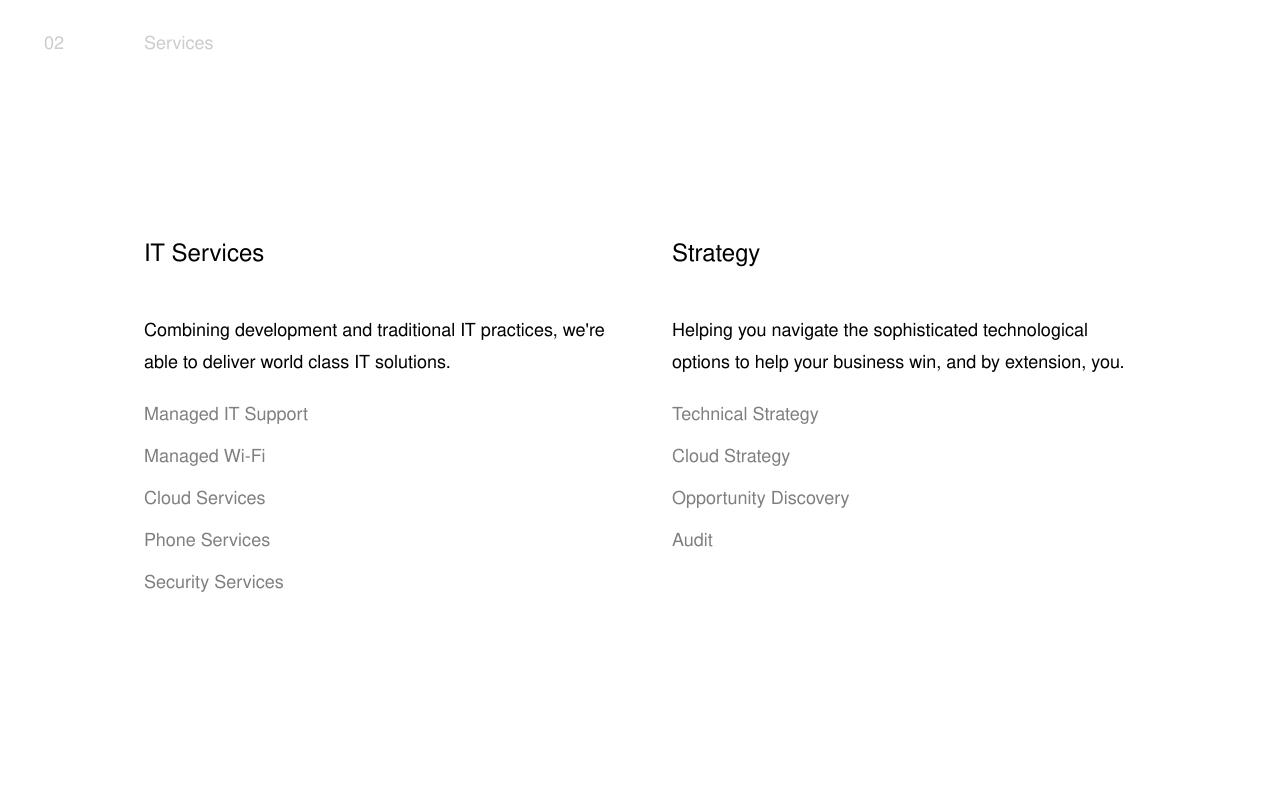
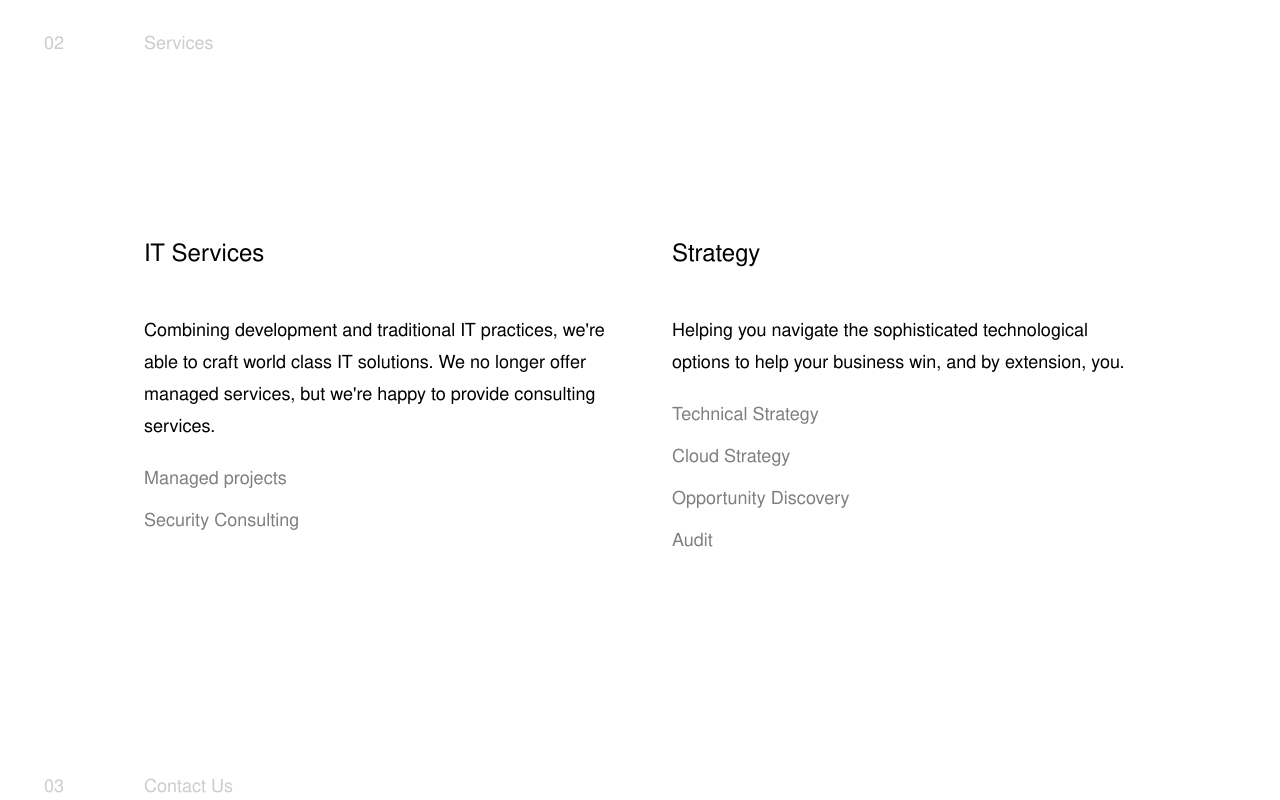
Before and after one commit to acrawly/crawford.works, a plain HTML site: page index.html in a window 1280 px wide. Shown: the part 1345-2145 px from the top of the page. Drawn offline with Linux system fonts and the light colour scheme.

Commit message:
Removed managed services

```diff
--- a/index.html
+++ b/index.html
@@ -12,11 +12,11 @@
   <meta property="og:locale" content="en_US" />
   <meta property="og:type" content="website" />
   <meta property="og:title" content="CrawfordWorks - Information Technology services from Calgary" />
-  <meta property="og:description" content="We help companies use technology to help them win." />
+  <meta property="og:description" content="We help companies use technology to win." />
   <meta property="og:url" content="https://crawford.works/" />
   <meta property="og:site_name" content="CrawfordWorks" />
 
-  <meta name="description" content="We help companies use technology to help them win." />
+  <meta name="description" content="We help companies use technology to win." />
   <meta name="theme-color" content="#000000">
   <meta name="msapplication-navbutton-color" content="#000000">
   <meta name="apple-mobile-web-app-status-bar-style" content="#000000">
@@ -34,7 +34,7 @@
     <span id="crawfordworks-animation">CrawfordWorks</span>
 
     <section class="hero mt7">
-      <h1 class="word-animation" data-aos data-aos-once="true" data-aos-offset="200">We help companies use technology to help them win.</h1>
+      <h1 class="word-animation" data-aos data-aos-once="true" data-aos-offset="200">We help companies use technology to win.</h1>
     </section>
 
     <section class="about">
@@ -50,14 +50,11 @@
       <div class="flex flex-wrap">
         <div class="w-50-ns pr4-ns">
           <h3>IT Services</h3>
-          <p>Combining development and traditional IT practices, we're able to deliver world class IT solutions. </p>
+          <p>Combining development and traditional IT practices, we're able to craft world class IT solutions. We no longer offer managed services, but we're happy to provide consulting services. </p>
 
           <ul>
-            <li>Managed IT Support</li>
-            <li>Managed Wi-Fi</li>
-            <li>Cloud Services</li>
-            <li>Phone Services</li>
-            <li>Security Services</li>
+            <li>Managed projects</li>
+            <li>Security Consulting</li>
           </ul>
         </div>
 
```
